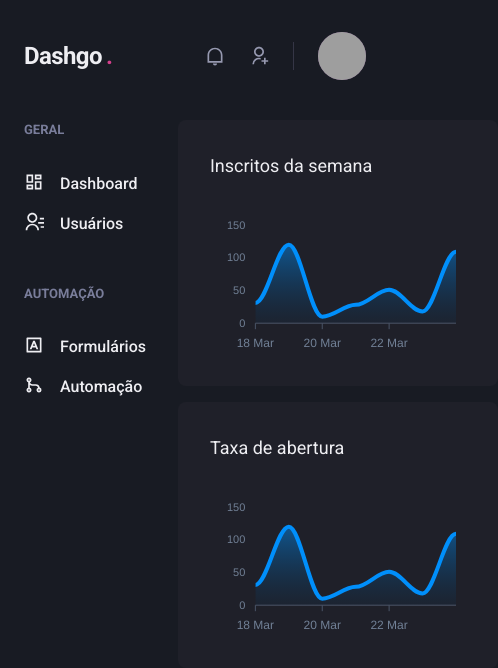
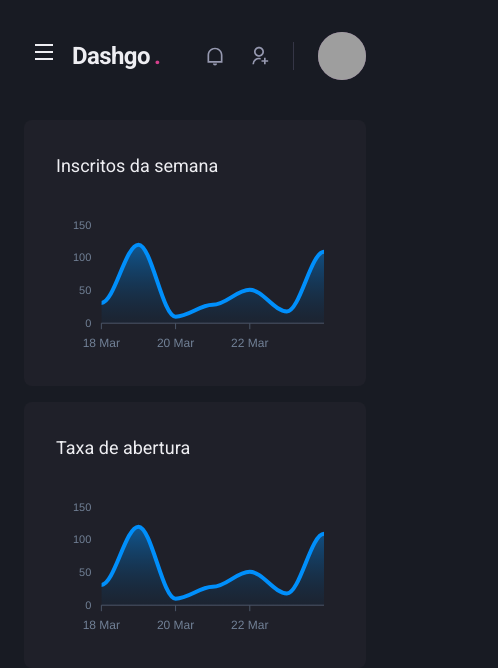
Before and after one commit to Bluniz/dashgo, a Next.js app: page /dashboard in a window 390 px wide. Shown: the top 668 px of the page, 498 px wide, since content can reach past the window. Built offline with nearby package versions, Linux system fonts and the light colour scheme; grey boxes are pictures that could not be loaded.

Commit message:
Add SideBar responsivity and drawer

```diff
--- a/src/components/Header/index.tsx
+++ b/src/components/Header/index.tsx
@@ -1,4 +1,6 @@
-import { Flex, useBreakpointValue } from "@chakra-ui/react";
+import { Flex, Icon, IconButton, useBreakpointValue } from "@chakra-ui/react";
+import { RiMenuLine } from "react-icons/ri";
+import { useSideBarDrawer } from "../../contexts/SideBarDrawerContext";
 import { Logo } from "./Logo";
 import { NotificationNav } from "./NotificationNav";
 import { Profile } from "./Profile";
@@ -12,6 +14,8 @@
 
 */
 export function Header() {
+  const { onOpen } = useSideBarDrawer();
+
   //! Por padrão não estão visiveis
   //? Quando passar no LG vai ficar visivel
   const isWideVersion = useBreakpointValue({
@@ -30,6 +34,17 @@
       mt="4"
       px="6"
     >
+      {!isWideVersion && (
+        <IconButton
+          aria-label="Open Navigation"
+          icon={<Icon as={RiMenuLine} />}
+          fontSize="24"
+          variant="unstyled"
+          onClick={onOpen}
+          mr="2"
+        ></IconButton>
+      )}
+
       <Logo />
 
       {isWideVersion && <SearchBox />}
--- /dev/null
+++ b/src/components/SideBar/SideBarNav.tsx
@@ -0,0 +1,25 @@
+import { Stack } from "@chakra-ui/react";
+import {
+  RiContactsLine,
+  RiDashboardLine,
+  RiGitMergeLine,
+  RiInputMethodLine,
+} from "react-icons/ri";
+import { NavLink } from "./NavLink";
+import { NavSection } from "./NavSection";
+
+export function SideBarNav() {
+  return (
+    <Stack spacing="12" align="flex-start">
+      <NavSection title="GERAL">
+        <NavLink icon={RiDashboardLine}>Dashboard</NavLink>
+        <NavLink icon={RiContactsLine}>Usuários</NavLink>
+      </NavSection>
+
+      <NavSection title="AUTOMAÇÃO">
+        <NavLink icon={RiInputMethodLine}>Formulários</NavLink>
+        <NavLink icon={RiGitMergeLine}>Automação</NavLink>
+      </NavSection>
+    </Stack>
+  );
+}
--- a/src/components/SideBar/index.tsx
+++ b/src/components/SideBar/index.tsx
@@ -1,27 +1,43 @@
-import { Box, Stack, Text, Link, Icon } from "@chakra-ui/react";
 import {
-  RiContactsLine,
-  RiDashboardLine,
-  RiGitMergeLine,
-  RiInputMethodLine,
-} from "react-icons/ri";
-import { NavLink } from "./NavLink";
-import { NavSection } from "./NavSection";
+  Box,
+  Drawer,
+  DrawerBody,
+  DrawerCloseButton,
+  DrawerContent,
+  DrawerHeader,
+  DrawerOverlay,
+  useBreakpointValue,
+} from "@chakra-ui/react";
+import { useSideBarDrawer } from "../../contexts/SideBarDrawerContext";
+import { SideBarNav } from "./SideBarNav";
 
 export function SideBar() {
+  const { isOpen, onClose } = useSideBarDrawer();
+
+  const isDrawerSideBar = useBreakpointValue({
+    base: true,
+    lg: false,
+  });
+
+  if (isDrawerSideBar) {
+    return (
+      <Drawer isOpen={isOpen} placement="left" onClose={onClose}>
+        <DrawerOverlay>
+          <DrawerContent bg="gray.800" padding="4">
+            <DrawerCloseButton mt="6" />
+            <DrawerHeader>Navegação</DrawerHeader>
+            <DrawerBody>
+              <SideBarNav />
+            </DrawerBody>
+          </DrawerContent>
+        </DrawerOverlay>
+      </Drawer>
+    );
+  }
+
   return (
     <Box as="aside" w="64" mr="8">
-      <Stack spacing="12" align="flex-start">
-        <NavSection title="GERAL">
-          <NavLink icon={RiDashboardLine}>Dashboard</NavLink>
-          <NavLink icon={RiContactsLine}>Usuários</NavLink>
-        </NavSection>
-
-        <NavSection title="AUTOMAÇÃO">
-          <NavLink icon={RiInputMethodLine}>Formulários</NavLink>
-          <NavLink icon={RiGitMergeLine}>Automação</NavLink>
-        </NavSection>
-      </Stack>
+      <SideBarNav />
     </Box>
   );
 }
```
